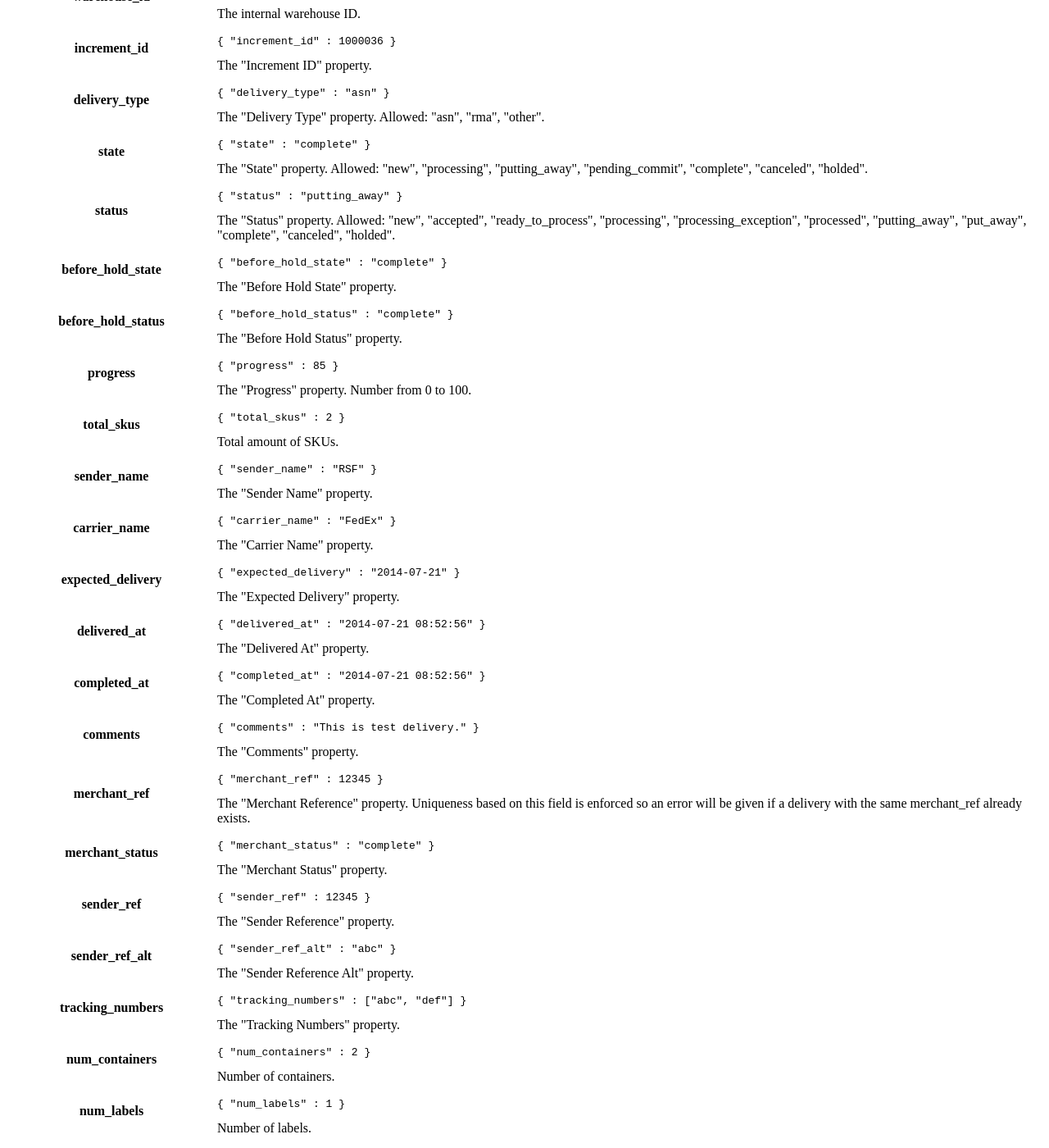
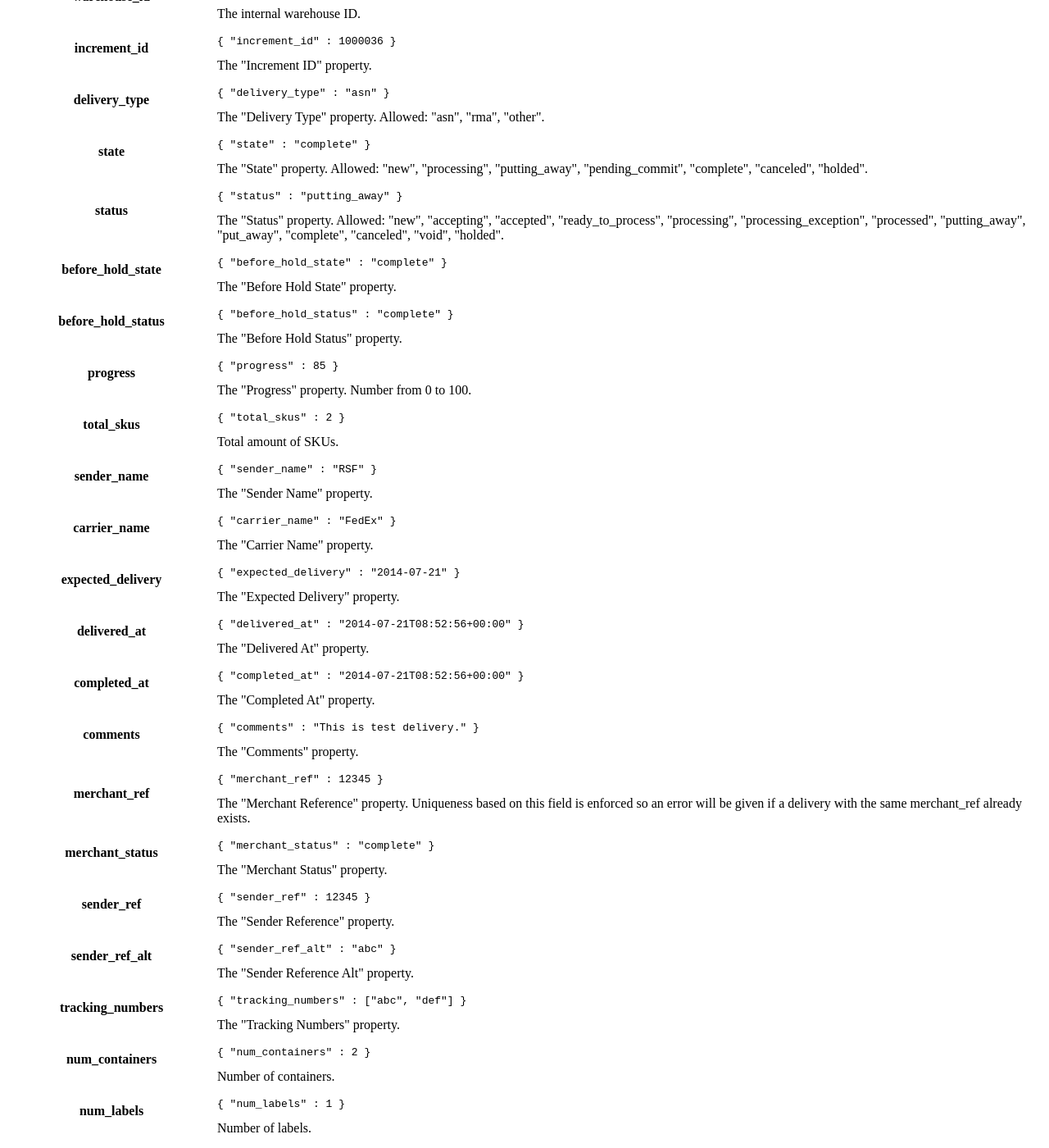
Before and after one commit to ShipStream/shipstream.github.io, a Jekyll site: the page built from _posts/2014-07-25-delivery.md, in a window 1280 px wide and 1400 px high, scrolled down 11575 px. Shown: the whole window at 82% size. Built offline with Jekyll 4.4.1, drawn with Linux system fonts in a browser that asks for light colours; a style sheet for code colours, icons or effects is not loaded; some of the changed text lies outside the part shown.

Commit message:
Minor fixes for delivery API docs

````diff
--- a/_posts/2014-07-25-delivery.md
+++ b/_posts/2014-07-25-delivery.md
@@ -118,7 +118,7 @@ Get delivery for one delivery id:
                 "sender_name" : "Microsoft",
                 "carrier_name" : "FedEx",
                 "expected_delivery" : "2014-06-26",
-                "delivered_at" : "2014-07-21 08:52:56",
+                "delivered_at" : "2014-07-21T08:52:56+00:00",
                 "completed_at" : null,
                 "comments" : null,
                 "merchant_ref" : null,
@@ -131,8 +131,8 @@ Get delivery for one delivery id:
                 "total_product_weight" : null,
                 "special_requirements" : null,
                 "auto_commit" : null,
-                "created_at" : "2014-06-26 13:47:47",
-                "updated_at" : "2014-06-26 14:09:30",
+                "created_at" : "2014-06-26T13:47:47+00:00",
+                "updated_at" : "2014-06-26T14:09:30+00:00",
                 "items" : [
                     {
                         "delivery_item_id" : 1,
@@ -172,7 +172,7 @@ Get delivery for one delivery id:
                         "weight_discrepancy" : "none",
                         "tare_weight" : 1,
                         "weight" : 8,
-                        "weighed_at" : "2014-06-26 13:49:04",
+                        "weighed_at" : "2014-06-26T13:49:04+00:00",
                         "weighed_by" : 1,
                         "contents" : ..., //serialized array of "Container Content" objects
                         "notes" : null
@@ -185,7 +185,7 @@ Get delivery for one delivery id:
                         "weight_discrepancy" : "none",
                         "tare_weight" : 1,
                         "weight" : 3,
-                        "weighed_at" : "2014-06-26 13:49:15",
+                        "weighed_at" : "2014-06-26T13:49:15+00:00",
                         "weighed_by" : 1,
                         "contents" : ..., // serialized array of "Container Content" objects
                         "notes" : null
@@ -311,8 +311,8 @@ Delivery information.
         "status" : "new",
         "total_skus" : 2,
         "progress" : 0,
-        "created_at" : "2014-07-31 14:10:00",
-        "updated_at" : "2014-07-31 14:10:00"
+        "created_at" : "2014-07-31T14:10:00+00:00",
+        "updated_at" : "2014-07-31T14:10:00+00:00"
     }
 }
 ```
@@ -802,7 +802,7 @@ true if delivery was successfully voided.
         <th>status</th>
         <td>
             <pre><code>{ "status" : "putting_away" }</code></pre>
-            The "Status" property. Allowed: "new", "accepted", "ready_to_process", "processing", "processing_exception", "processed", "putting_away", "put_away", "complete", "canceled", "holded".
+            The "Status" property. Allowed: "new", "accepting", "accepted", "ready_to_process", "processing", "processing_exception", "processed", "putting_away", "put_away", "complete", "canceled", "void", "holded".
         </td>
     </tr>
     <tr>
@@ -857,14 +857,14 @@ true if delivery was successfully voided.
     <tr>
         <th>delivered_at</th>
         <td>
-            <pre><code>{ "delivered_at" : "2014-07-21 08:52:56" }</code></pre>
+            <pre><code>{ "delivered_at" : "2014-07-21T08:52:56+00:00" }</code></pre>
             The "Delivered At" property.
         </td>
     </tr>
     <tr>
         <th>completed_at</th>
         <td>
-            <pre><code>{ "completed_at" : "2014-07-21 08:52:56" }</code></pre>
+            <pre><code>{ "completed_at" : "2014-07-21T08:52:56+00:00" }</code></pre>
             The "Completed At" property.
         </td>
     </tr>
@@ -949,20 +949,20 @@ true if delivery was successfully voided.
         <th>auto_commit</th>
         <td>
             <pre><code>{ "auto_commit" : 1 }</code></pre>
-            Flag whether inventory can be commited automatically.
+            Flag whether inventory can be commited automatically. 0 - Disabled, 1 - Enabled, 2 - Use default from config
         </td>
     </tr>
     <tr>
         <th>created_at</th>
         <td>
-            <pre><code>{ "created_at" : "2014-06-26 13:47:47" }</code></pre>
+            <pre><code>{ "created_at" : "2014-06-26T13:47:47+00:00" }</code></pre>
             The "Created At" property.
         </td>
     </tr>
     <tr>
         <th>updated_at</th>
         <td>
-            <pre><code>{ "updated_at" : "2014-06-26 13:47:47" }</code></pre>
+            <pre><code>{ "updated_at" : "2014-06-26T13:47:47+00:00" }</code></pre>
             The "Updated At" property.
         </td>
     </tr>
@@ -1379,13 +1379,6 @@ true if delivery was successfully voided.
         </td>
     </tr>
     <tr>
-        <th>container_type_id</th>
-        <td>
-            <pre><code>{ "container_type_id" : 1 }</code></pre>
-            The "Container Type ID" property.
-        </td>
-    </tr>
-    <tr>
         <th>damage_type</th>
         <td>
             <pre><code>{ "damage_type" : "none" }</code></pre>
@@ -1416,7 +1409,7 @@ true if delivery was successfully voided.
     <tr>
         <th>weighed_at</th>
         <td>
-            <pre><code>{ "weighed_at" : "2014-06-26 13:49:15" }</code></pre>
+            <pre><code>{ "weighed_at" : "2014-06-26T13:49:15+00:00" }</code></pre>
             The "Weighed At" property.
         </td>
     </tr>
````
Also changed, not shown: other parts of _posts/2014-07-25-delivery.md (+2 -2 lines).
